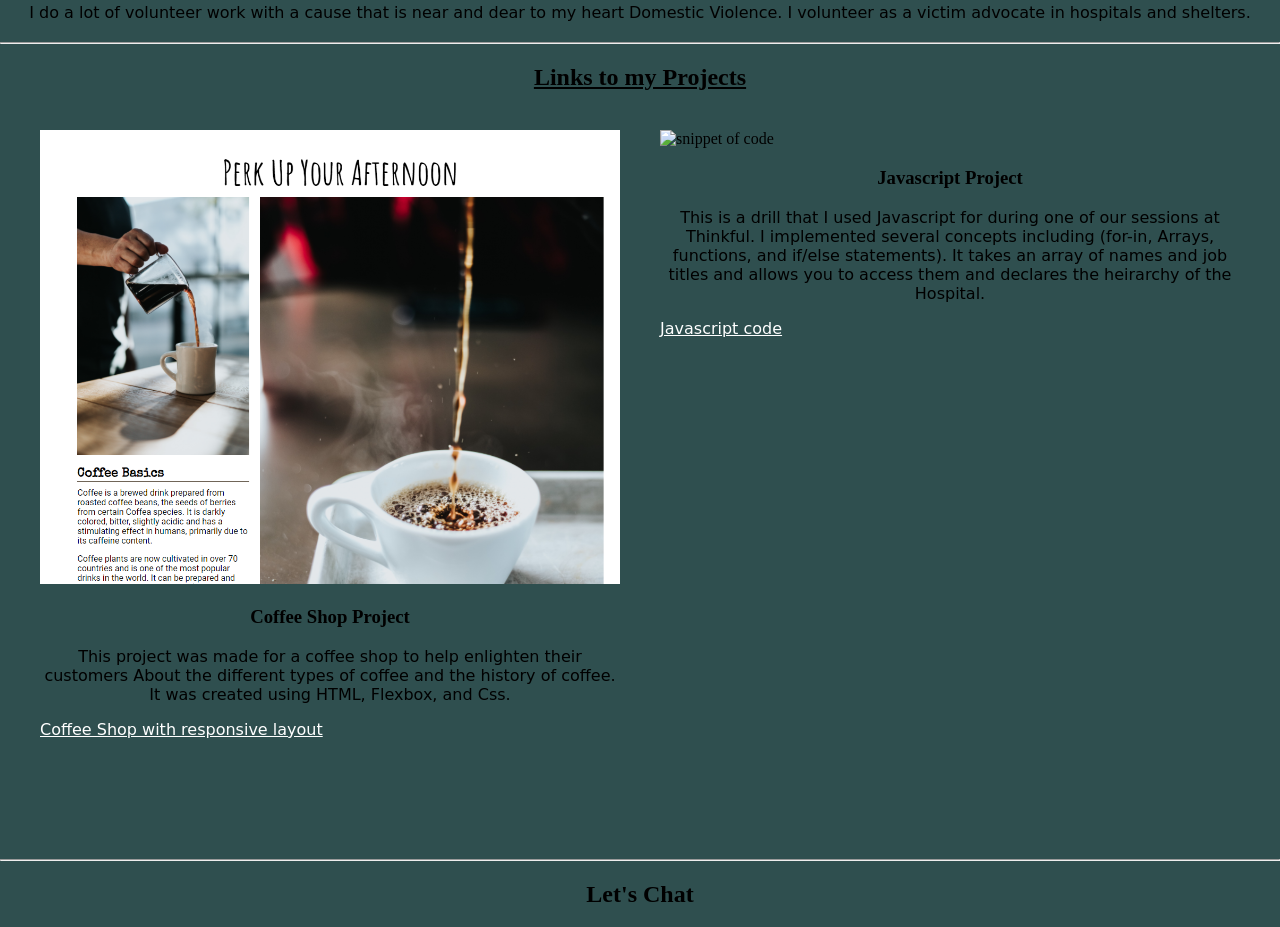
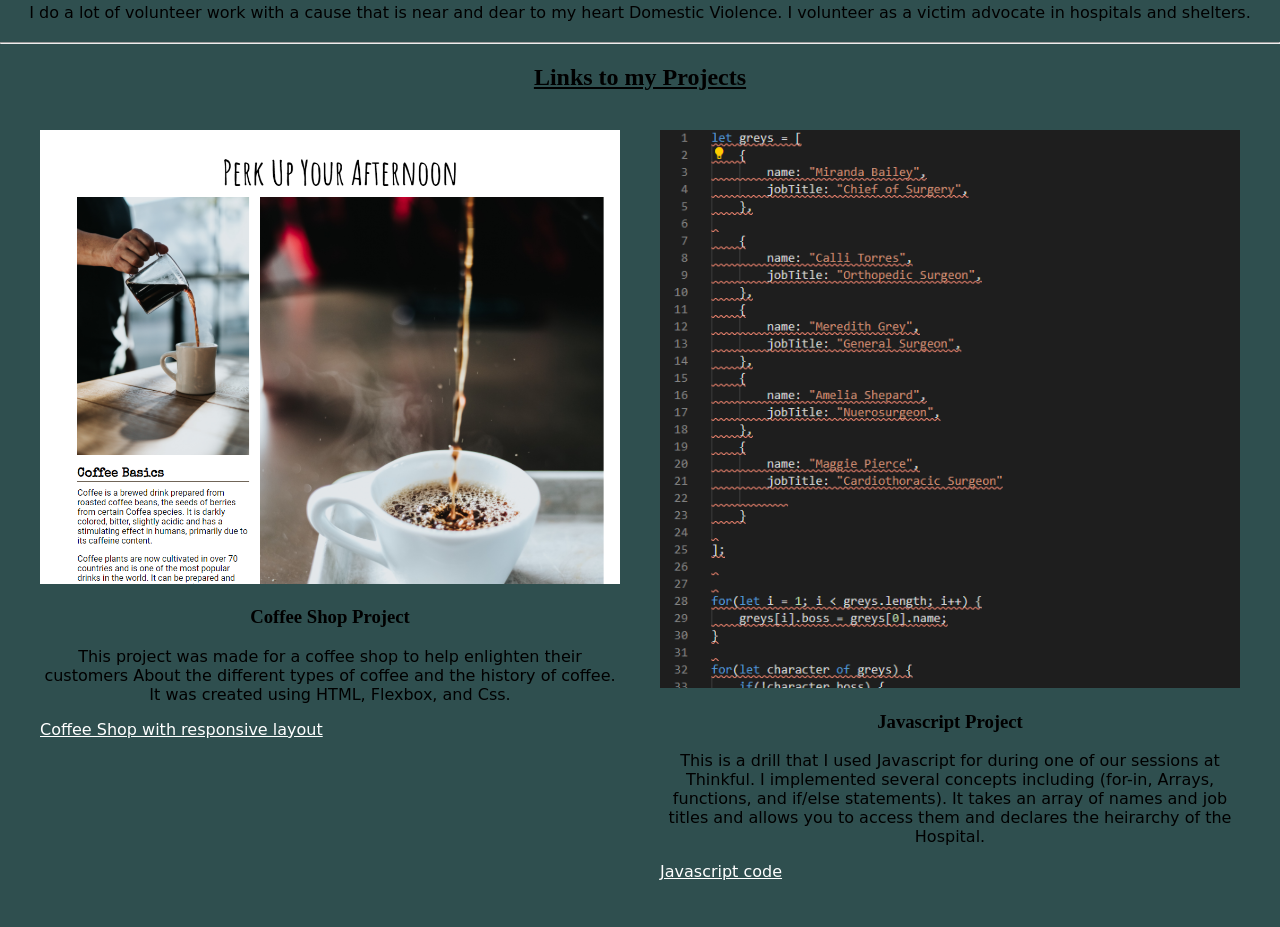
Before and after one commit to sokoki86/portfolio-page, a plain HTML site: page index.html in a window 1280 px wide. Shown: the part 1112-2039 px from the top of the page. Drawn offline with Linux system fonts and the light colour scheme.

Commit message:
Update index.html

```diff
--- a/index.html
+++ b/index.html
@@ -69,7 +69,7 @@
         <a href="https://sokoki86.github.io/coffee-shop/">Coffee Shop with responsive layout</a>
         </div>
         <div class="item">
-            <img src="drill6.png" alt="snippet of code">
+            <img src="images/drill6.png" alt="snippet of code">
         <h3>Javascript Project</h3>
          <p>This is a drill that I used Javascript for during one of our sessions at Thinkful.
              I implemented several concepts including (for-in, Arrays, functions, and if/else statements).
```
